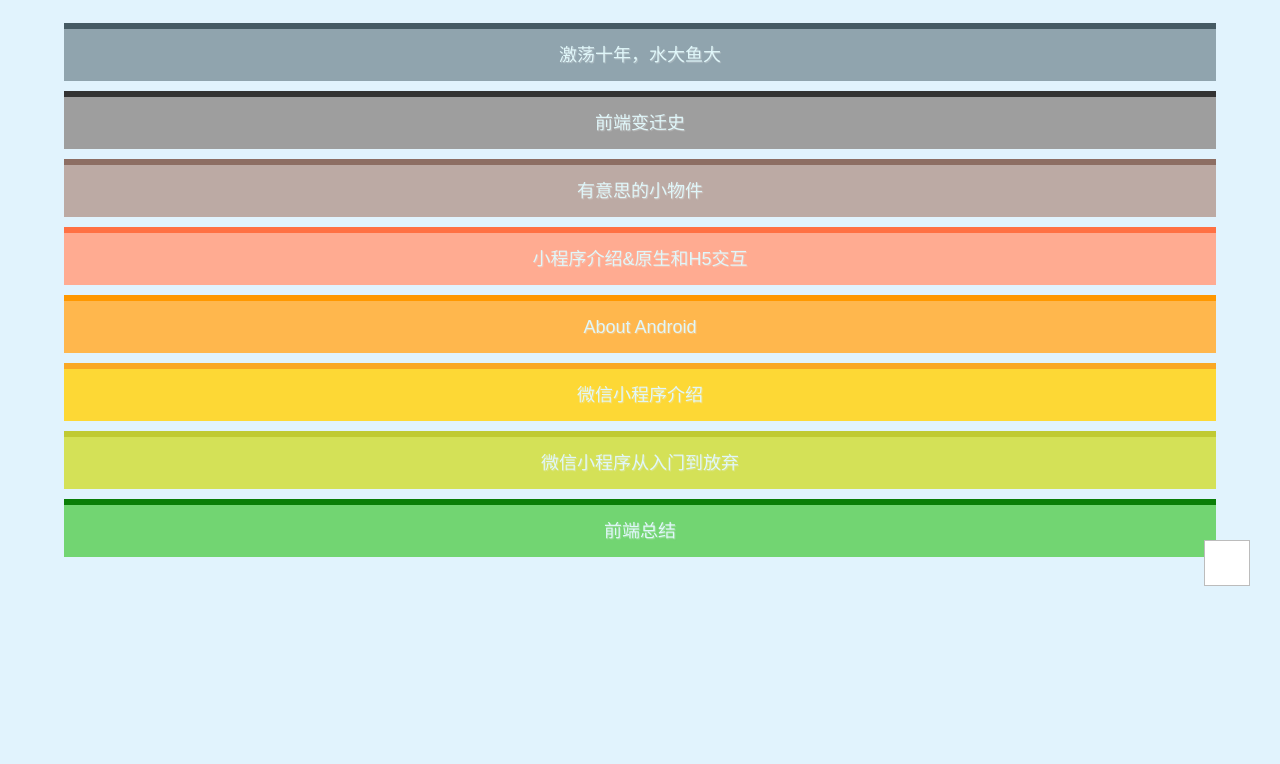
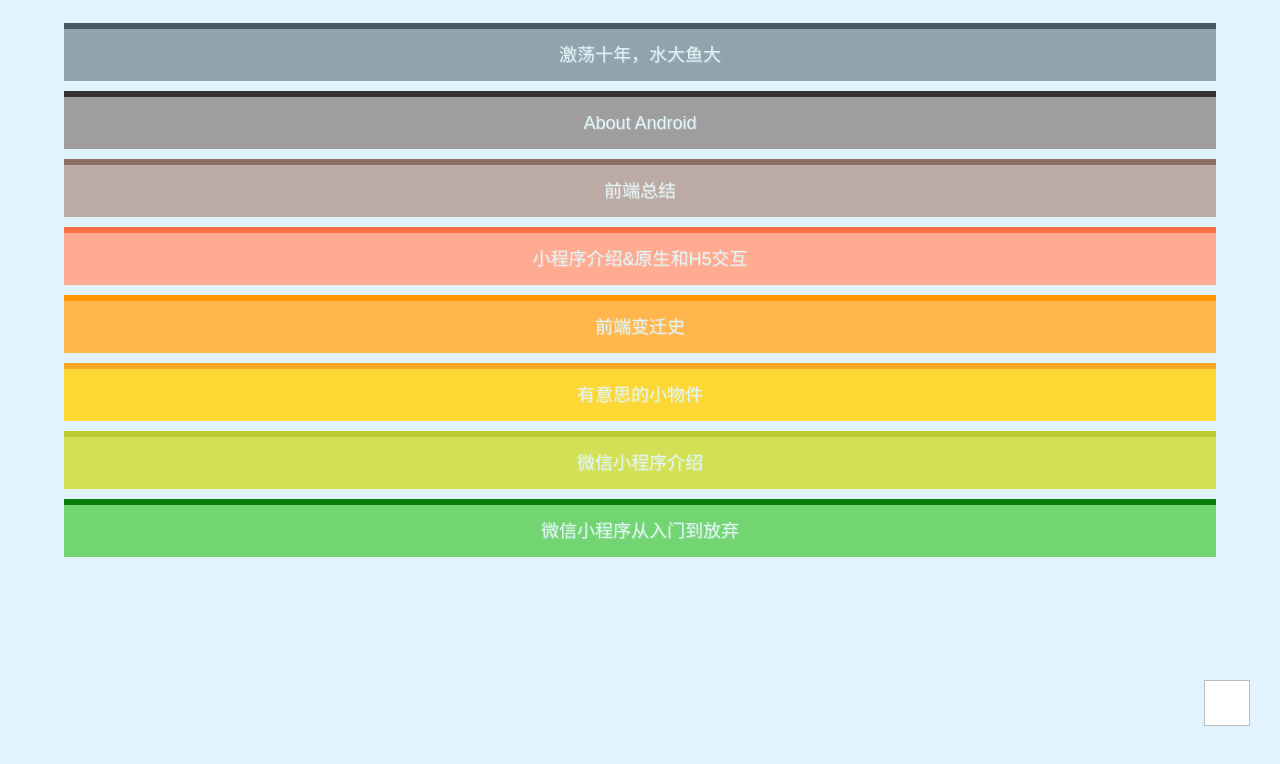
Before and after one commit to jingle1267/sliders, a website: page index.html in a window 1280 px wide. Drawn offline with Linux system fonts and the light colour scheme.

Commit message:
update from travis

```diff
--- a/css/totop.css
+++ b/css/totop.css
@@ -78,10 +78,10 @@
 /* 必要布局样式css */
 .suspension {
     width: 46px;
-    height: 210px;
+    height: 100px;
     position: fixed;
     right: 30px;
-    bottom: 60px;
+    bottom: 30px;
     z-index: 999;
 }
 
--- a/index.html
+++ b/index.html
@@ -89,13 +89,13 @@
 <nav id="nav" class="navlist">
     <ul>
         <li class="aa" style="border-top: 6px solid #455a64;background: #90a4ae;"><a href="./2008-2017/index.html">激荡十年，水大鱼大</a></li>
-        <li class="aa" style="border-top: 6px solid #333333;background: #9e9e9e;"><a href="./front-end-history/index.html">前端变迁史</a></li>
-        <li class="aa" style="border-top: 6px solid #8d6e63;background: #bcaaa4;"><a href="./something-interesting/index.html">有意思的小物件</a></li>
+        <li class="aa" style="border-top: 6px solid #333333;background: #9e9e9e;"><a href="./Android-Intro/index.html">About Android</a></li>
+        <li class="aa" style="border-top: 6px solid #8d6e63;background: #bcaaa4;"><a href="./FrontEndDevelopLIne/index.html">前端总结</a></li>
         <li class="aa" style="border-top: 6px solid #ff7043;background: #ffab91;"><a href="./WxMiniApp&NativeCallH5/index.html">小程序介绍&amp;原生和H5交互</a></li>
-        <li class="aa" style="border-top: 6px solid #ff9800;background: #ffb74d;"><a href="./Android-Intro/index.html">About Android</a></li>
-        <li class="aa" style="border-top: 6px solid #f9a825;background: #fdd835;"><a href="./weixin-app/index.html">微信小程序介绍</a></li>
-        <li class="aa" style="border-top: 6px solid #c0ca33;background: #d4e157;"><a href="./wxmini-in-out/index.html">微信小程序从入门到放弃</a></li>
-        <li class="aa" style="border-top: 6px solid #0a7e07;background: #72d572;"><a href="./FrontEndDevelopLIne/index.html">前端总结</a></li>
+        <li class="aa" style="border-top: 6px solid #ff9800;background: #ffb74d;"><a href="./front-end-history/index.html">前端变迁史</a></li>
+        <li class="aa" style="border-top: 6px solid #f9a825;background: #fdd835;"><a href="./something-interesting/index.html">有意思的小物件</a></li>
+        <li class="aa" style="border-top: 6px solid #c0ca33;background: #d4e157;"><a href="./weixin-app/index.html">微信小程序介绍</a></li>
+        <li class="aa" style="border-top: 6px solid #0a7e07;background: #72d572;"><a href="./wxmini-in-out/index.html">微信小程序从入门到放弃</a></li>
     </ul>
 </nav>
 
```
